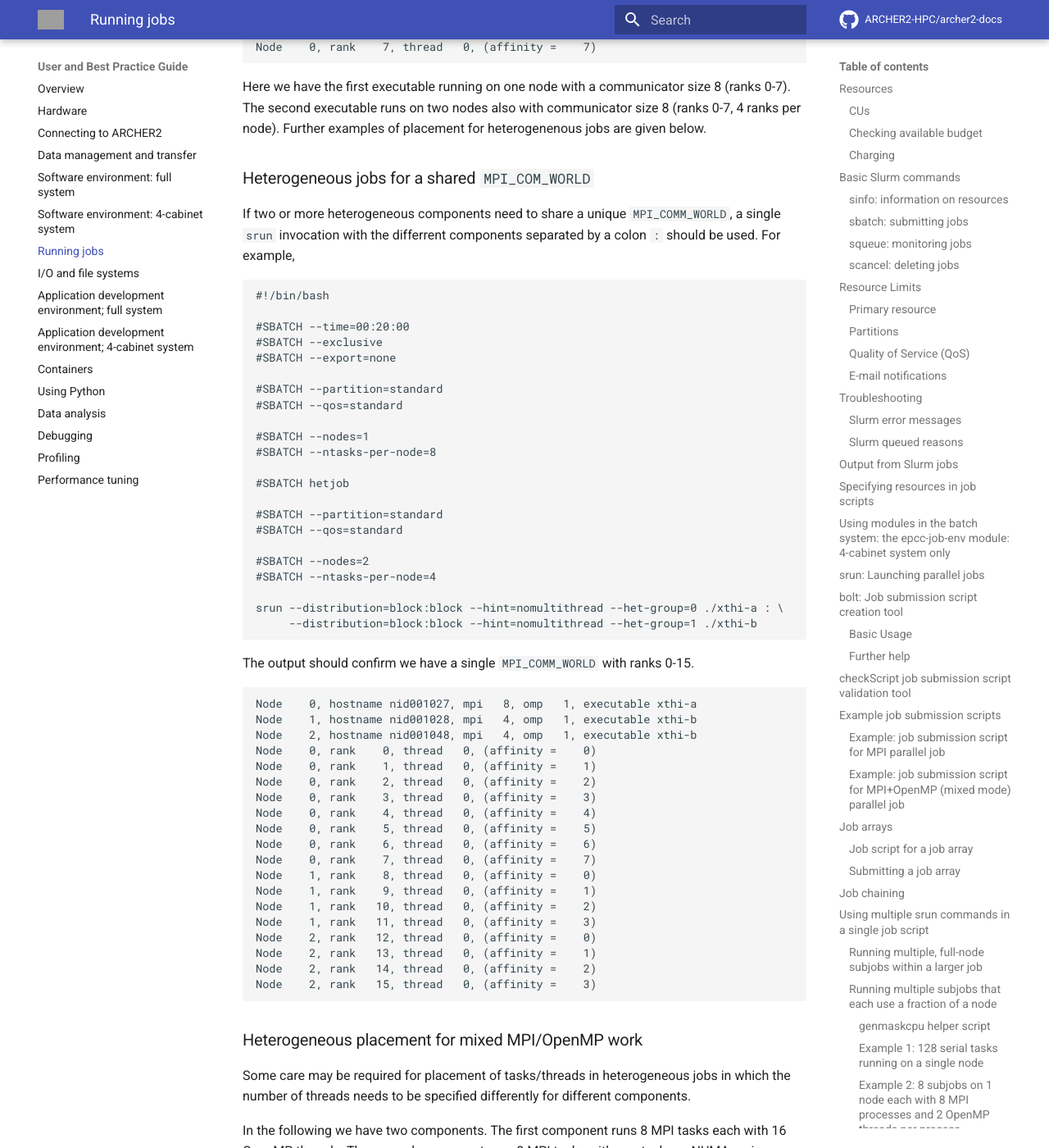
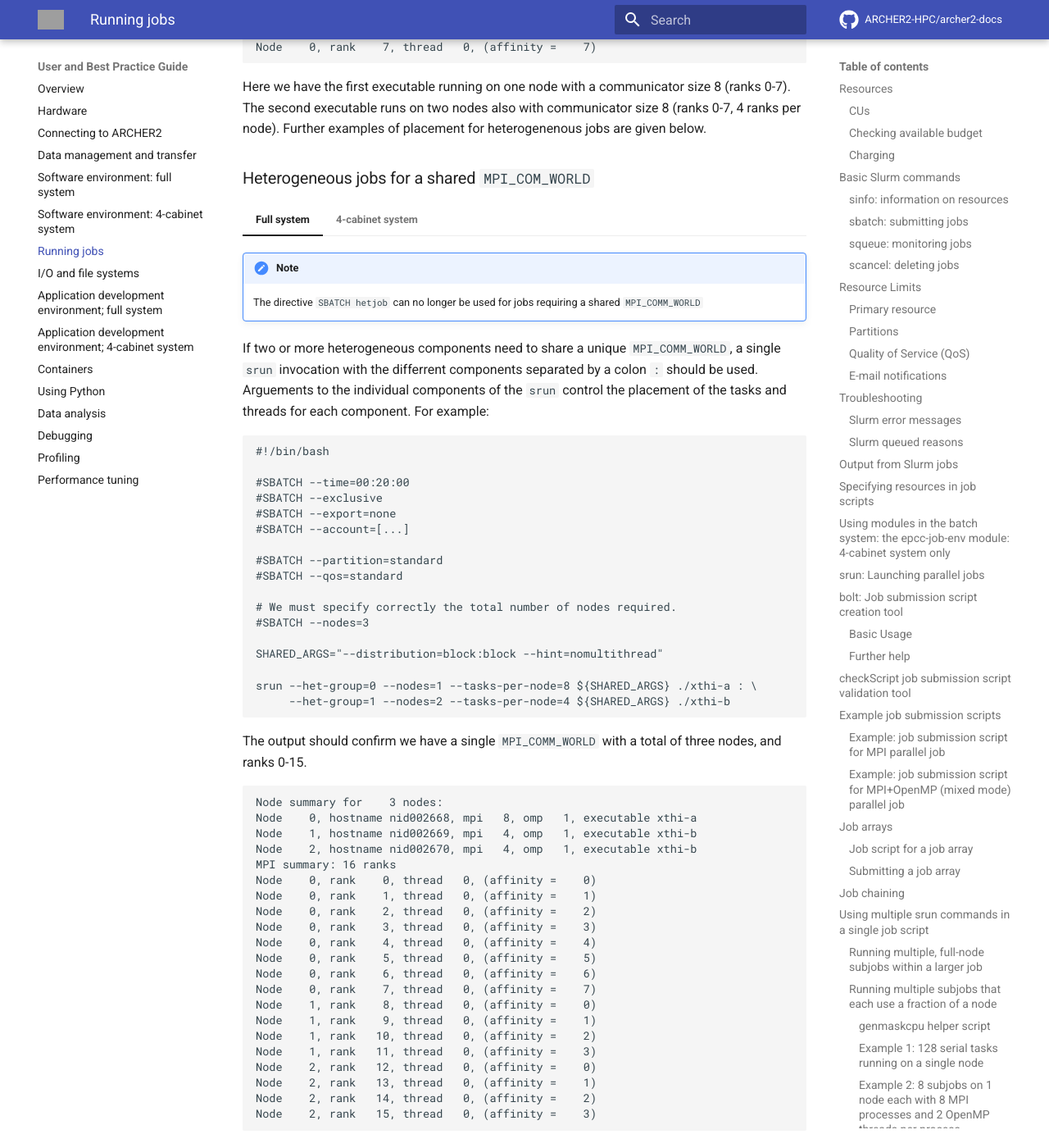
Before and after one commit to ARCHER2-HPC/archer2-docs, an MkDocs documentation site: the page built from docs/user-guide/scheduler.md, in a window 1280 px wide and 1400 px high, scrolled down 28890 px. Shown: the whole window at 82% size. Built offline with MkDocs 1.6.1 and Material for MkDocs 9.7.7, drawn with Linux system fonts in a browser that asks for light colours; comment, search, counter and statistics services are not loaded; some of the changed text lies outside the part shown; grey boxes are pictures that could not be loaded.

Commit message:
Updates to hetjob for shared comm world

````diff
--- a/docs/user-guide/scheduler.md
+++ b/docs/user-guide/scheduler.md
@@ -1468,7 +1468,14 @@ However, there are situtions where two or more distinct executables are
 coupled and need to be run at the same time. This is most easily handled
 via the Slurm heterogeneous job mechanism.
 
-The essential feature of a heterogeneous job is to create a single batch
+Two common cases are discussed below: first, a client server model in
+which client and server each have a different `MPI_COMM_WORLD`, and second
+the case were two or more executables share `MPI_COMM_WORLD`.
+
+
+### Heterogeneous jobs for a client/server model: distinct `MPI_COMM_WORLDs`
+
+The essential feature of a heterogeneous job here is to create a single batch
 submission which specifies the resource requirements for the individual
 components. Schematically, we would use
 
@@ -1579,58 +1580,117 @@ Further examples of placement for heterogenenous jobs are given below.
 
 ### Heterogeneous jobs for a shared `MPI_COM_WORLD`
 
-If two or more heterogeneous components need to share a unique
-`MPI_COMM_WORLD`, a single `srun` invocation with the differrent
-components separated by a colon `:` should be used. For example,
-
-```
-#!/bin/bash
-
-#SBATCH --time=00:20:00
-#SBATCH --exclusive
-#SBATCH --export=none
-
-#SBATCH --partition=standard
-#SBATCH --qos=standard
-
-#SBATCH --nodes=1
-#SBATCH --ntasks-per-node=8
-
-#SBATCH hetjob
-
-#SBATCH --partition=standard
-#SBATCH --qos=standard
-
-#SBATCH --nodes=2
-#SBATCH --ntasks-per-node=4
-
-srun --distribution=block:block --hint=nomultithread --het-group=0 ./xthi-a : \
-     --distribution=block:block --hint=nomultithread --het-group=1 ./xthi-b
-```
-
-The output should confirm we have a single `MPI_COMM_WORLD` with
-ranks 0-15.
-```
-Node    0, hostname nid001027, mpi   8, omp   1, executable xthi-a
-Node    1, hostname nid001028, mpi   4, omp   1, executable xthi-b
-Node    2, hostname nid001048, mpi   4, omp   1, executable xthi-b
-Node    0, rank    0, thread   0, (affinity =    0)
-Node    0, rank    1, thread   0, (affinity =    1)
-Node    0, rank    2, thread   0, (affinity =    2)
-Node    0, rank    3, thread   0, (affinity =    3)
-Node    0, rank    4, thread   0, (affinity =    4)
-Node    0, rank    5, thread   0, (affinity =    5)
-Node    0, rank    6, thread   0, (affinity =    6)
-Node    0, rank    7, thread   0, (affinity =    7)
-Node    1, rank    8, thread   0, (affinity =    0)
-Node    1, rank    9, thread   0, (affinity =    1)
-Node    1, rank   10, thread   0, (affinity =    2)
-Node    1, rank   11, thread   0, (affinity =    3)
-Node    2, rank   12, thread   0, (affinity =    0)
-Node    2, rank   13, thread   0, (affinity =    1)
-Node    2, rank   14, thread   0, (affinity =    2)
-Node    2, rank   15, thread   0, (affinity =    3)
-```
+=== "Full system"
+    !!! note
+        The directive `SBATCH hetjob` can no longer be used for jobs requiring
+        a shared `MPI_COMM_WORLD`
+
+    If two or more heterogeneous components need to share a unique
+    `MPI_COMM_WORLD`, a single `srun` invocation with the differrent
+    components separated by a colon `:` should be used. Arguements
+    to the individual components of the `srun` control the placement of
+    the tasks and threads for each component. For example:
+
+    ```
+    #!/bin/bash
+
+    #SBATCH --time=00:20:00
+    #SBATCH --exclusive
+    #SBATCH --export=none
+    #SBATCH --account=[...]
+
+    #SBATCH --partition=standard
+    #SBATCH --qos=standard
+
+    # We must specify correctly the total number of nodes required.
+    #SBATCH --nodes=3
+
+    SHARED_ARGS="--distribution=block:block --hint=nomultithread"
+
+    srun --het-group=0 --nodes=1 --tasks-per-node=8 ${SHARED_ARGS} ./xthi-a : \
+         --het-group=1 --nodes=2 --tasks-per-node=4 ${SHARED_ARGS} ./xthi-b
+    ```
+
+    The output should confirm we have a single `MPI_COMM_WORLD` with
+    a total of three nodes, and ranks 0-15.
+    ```
+    Node summary for    3 nodes:
+    Node    0, hostname nid002668, mpi   8, omp   1, executable xthi-a
+    Node    1, hostname nid002669, mpi   4, omp   1, executable xthi-b
+    Node    2, hostname nid002670, mpi   4, omp   1, executable xthi-b
+    MPI summary: 16 ranks
+    Node    0, rank    0, thread   0, (affinity =    0)
+    Node    0, rank    1, thread   0, (affinity =    1)
+    Node    0, rank    2, thread   0, (affinity =    2)
+    Node    0, rank    3, thread   0, (affinity =    3)
+    Node    0, rank    4, thread   0, (affinity =    4)
+    Node    0, rank    5, thread   0, (affinity =    5)
+    Node    0, rank    6, thread   0, (affinity =    6)
+    Node    0, rank    7, thread   0, (affinity =    7)
+    Node    1, rank    8, thread   0, (affinity =    0)
+    Node    1, rank    9, thread   0, (affinity =    1)
+    Node    1, rank   10, thread   0, (affinity =    2)
+    Node    1, rank   11, thread   0, (affinity =    3)
+    Node    2, rank   12, thread   0, (affinity =    0)
+    Node    2, rank   13, thread   0, (affinity =    1)
+    Node    2, rank   14, thread   0, (affinity =    2)
+    Node    2, rank   15, thread   0, (affinity =    3)
+
+    ```
+=== "4-cabinet system"
+
+    If two or more heterogeneous components need to share a unique
+    `MPI_COMM_WORLD`, a single `srun` invocation with the differrent
+    components separated by a colon `:` should be used. For example,
+
+    ```
+    #!/bin/bash
+
+    #SBATCH --time=00:20:00
+    #SBATCH --exclusive
+    #SBATCH --export=none
+
+    #SBATCH --partition=standard
+    #SBATCH --qos=standard
+
+    #SBATCH --nodes=1
+    #SBATCH --ntasks-per-node=8
+
+    #SBATCH hetjob
+
+    #SBATCH --partition=standard
+    #SBATCH --qos=standard
+
+    #SBATCH --nodes=2
+    #SBATCH --ntasks-per-node=4
+
+    srun --distribution=block:block --hint=nomultithread --het-group=0 ./xthi-a : \
+         --distribution=block:block --hint=nomultithread --het-group=1 ./xthi-b
+    ```
+
+    The output should confirm we have a single `MPI_COMM_WORLD` with
+    ranks 0-15.
+    ```
+    Node    0, hostname nid001027, mpi   8, omp   1, executable xthi-a
+    Node    1, hostname nid001028, mpi   4, omp   1, executable xthi-b
+    Node    2, hostname nid001048, mpi   4, omp   1, executable xthi-b
+    Node    0, rank    0, thread   0, (affinity =    0)
+    Node    0, rank    1, thread   0, (affinity =    1)
+    Node    0, rank    2, thread   0, (affinity =    2)
+    Node    0, rank    3, thread   0, (affinity =    3)
+    Node    0, rank    4, thread   0, (affinity =    4)
+    Node    0, rank    5, thread   0, (affinity =    5)
+    Node    0, rank    6, thread   0, (affinity =    6)
+    Node    0, rank    7, thread   0, (affinity =    7)
+    Node    1, rank    8, thread   0, (affinity =    0)
+    Node    1, rank    9, thread   0, (affinity =    1)
+    Node    1, rank   10, thread   0, (affinity =    2)
+    Node    1, rank   11, thread   0, (affinity =    3)
+    Node    2, rank   12, thread   0, (affinity =    0)
+    Node    2, rank   13, thread   0, (affinity =    1)
+    Node    2, rank   14, thread   0, (affinity =    2)
+    Node    2, rank   15, thread   0, (affinity =    3)
+    ```
 
 ### Heterogeneous placement for mixed MPI/OpenMP work
 
@@ -1644,42 +1704,73 @@ The second component runs 8 MPI tasks with
 one task per NUMA region on one node; each task has one thread.
 An appropriate Slurm submission might be:
 
-```
-#!/bin/bash
-
-#SBATCH --time=00:20:00
-#SBATCH --exclusive
-#SBATCH --export=none
-
-# First component
-
-#SBATCH --partition=standard
-#SBATCH --qos=standard
-
-#SBATCH --nodes=1
-#SBATCH --ntasks-per-node=8
-#SBATCH --cpus-per-task=16
-#SBATCH --hint=nomultithread
-
-# Second component
-
-#SBATCH hetjob
-
-#SBATCH --partition=standard
-
-#SBATCH --nodes=1
-#SBATCH --ntasks-per-node=8
-#SBATCH --cpus-per-task=16
-
-# Do not set OMP_NUM_THREADS in the calling environment
-
-unset OMP_NUM_THREADS
-export OMP_PROC_BIND=spread
-
-srun --het-group=0 --export=all,OMP_NUM_THREADS=16 ./xthi-a : \
-     --het-group=1 --export=all,OMP_NUM_THREADS=1  ./xthi-b
-
-```
+=== "Full system"
+
+    ```
+    #!/bin/bash
+
+    #SBATCH --time=00:20:00
+    #SBATCH --exclusive
+    #SBATCH --export=none
+    #SBATCH --account=[...]
+
+    #SBATCH --partition=standard
+    #SBATCH --qos=standard
+
+    #SBATCH --nodes=2
+
+    SHARED_ARGS="--distribution=block:block --hint=nomultithread \
+                 --nodes=1 --tasks-per-node=8 --cpus-per-task=16"
+
+    # Do not set OMP_NUM_THREADS in the calling environment
+
+    unset OMP_NUM_THREADS
+    export OMP_PROC_BIND=spread
+
+    srun --het-group=0 ${SHARED_ARGS} --export=all,OMP_NUM_THREADS=16 ./xthi-a : \
+         --het-group=1 ${SHARED_ARGS} --export=all,OMP_NUM_THREADS=1  ./xthi-b
+
+    ```
+
+=== "4-cabinet system"
+
+    ```
+    #!/bin/bash
+
+    #SBATCH --time=00:20:00
+    #SBATCH --exclusive
+    #SBATCH --export=none
+
+    # First component
+
+    #SBATCH --partition=standard
+    #SBATCH --qos=standard
+
+    #SBATCH --nodes=1
+    #SBATCH --ntasks-per-node=8
+    #SBATCH --cpus-per-task=16
+    #SBATCH --hint=nomultithread
+
+    # Second component
+
+    #SBATCH hetjob
+
+    #SBATCH --partition=standard
+
+    #SBATCH --nodes=1
+    #SBATCH --ntasks-per-node=8
+    #SBATCH --cpus-per-task=16
+
+    # Do not set OMP_NUM_THREADS in the calling environment
+
+    unset OMP_NUM_THREADS
+    export OMP_PROC_BIND=spread
+
+    srun --het-group=0 --export=all,OMP_NUM_THREADS=16 ./xthi-a : \
+         --het-group=1 --export=all,OMP_NUM_THREADS=1  ./xthi-b
+
+    ```
+
 The important point here is that `OMP_NUM_THREADS` must not be set
 in the environment that calls `srun` in order that the different
 specifications for the separate groups via `--export` on the `srun`
@@ -1722,6 +1813,7 @@ Node    1, rank   14, thread   0, (affinity =   96)
 Node    1, rank   15, thread   0, (affinity =  112)
 ```
 
+
 ## Low priority access
 
 Low priority jobs are not charged against your allocation but will only run when
````
Also changed, not shown: other parts of docs/user-guide/scheduler.md (+0 -6 lines).
